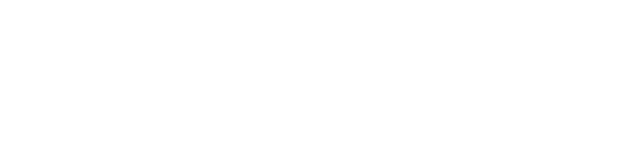
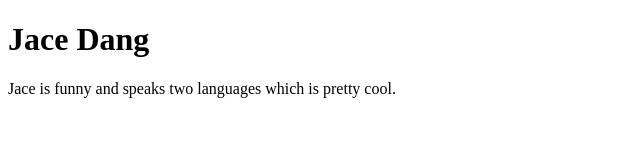
Before and after one commit to Osias-Sicklas/practice-assignment, a plain HTML site: page index.html in a window 1280 px wide. Shown: the whole page, without its empty margins (0-640 px from the left). Drawn offline with Linux system fonts and the light colour scheme.

Commit message:
Wrote something nice about Jace

```diff
--- a/index.html
+++ b/index.html
@@ -7,6 +7,9 @@
     <title>Matthew Sickler</title>
 </head>
 <body>
+    <h1>Jace Dang</h1>
+    <p>Jace is funny and speaks two languages which is pretty cool. </p>
+
 
 </body>
 </html>
```
